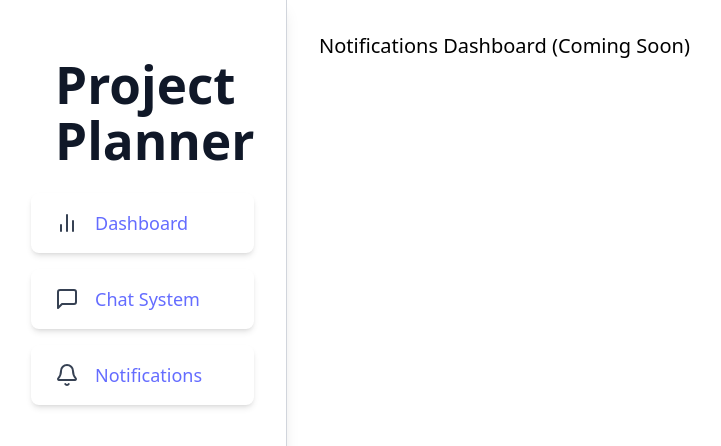
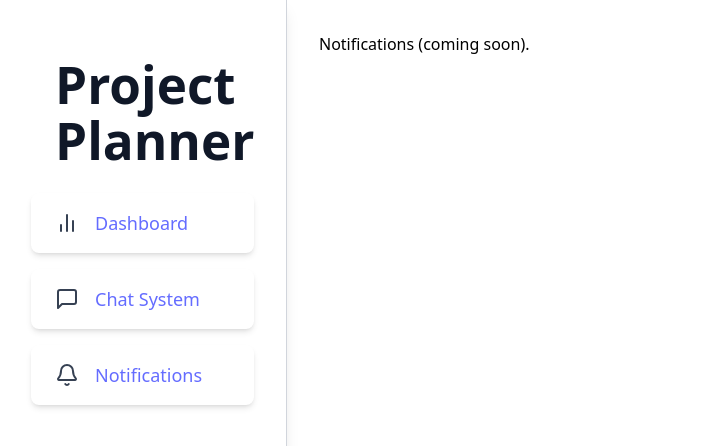
Before and after one commit to Colosen/HCI-CIA-2, a React (Vite) app: page /notifications in a window 1280 px wide. Shown: the top 446 px of the page, without its empty margins (1-722 px from the left). Built offline with nearby package versions, Linux system fonts and the light colour scheme.

Commit message:
Started working on notifications

```diff
--- a/src/App.jsx
+++ b/src/App.jsx
@@ -3,7 +3,8 @@ import { MessageSquare, BarChart2, Bell } from "lucide-react";
 import './App.css'
 import { BarChart } from '@mui/x-charts/BarChart'
 import { LineChart } from '@mui/x-charts/LineChart'
-import ChatSystem from "./ChatSystem.jsx";
+import ChatSystem from "./ChatSystem.jsx"
+import Notifications from './Notifications.jsx'
 
 export default function App() {
   return (
@@ -78,7 +79,3 @@ function DashboardContent() {
     </div>
   );
 }
-
-function Notifications() {
-  return <div className="text-black text-xl">Notifications Dashboard (Coming Soon)</div>;
-}
--- /dev/null
+++ b/src/Notifications.jsx
@@ -0,0 +1,20 @@
+const Notifications = () => {
+    return (
+        <div className="text-black">
+            Notifications (coming soon).
+        </div>
+    )
+}
+
+const Notification = ({source, children}) => {
+    return (
+        <div className="text-left border-2 rounded-lg border-solid-black p-4 m-6 px-8 mx-100">
+            <div className="text-blue-600 font-bold p-2">
+                {author}
+            </div>
+            {children}
+        </div>
+    )
+}
+
+export default Notifications
```
